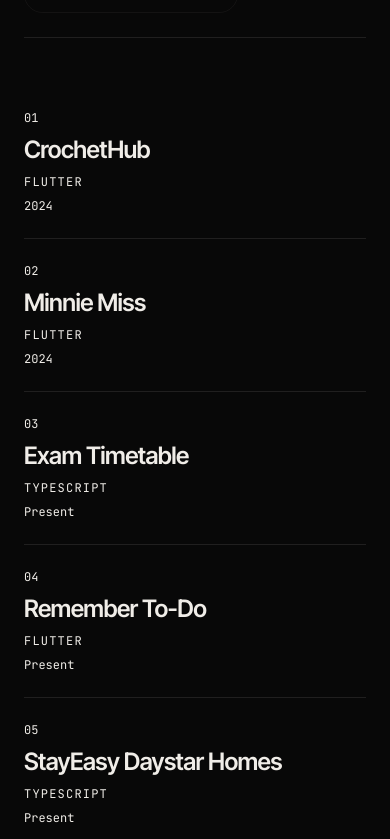
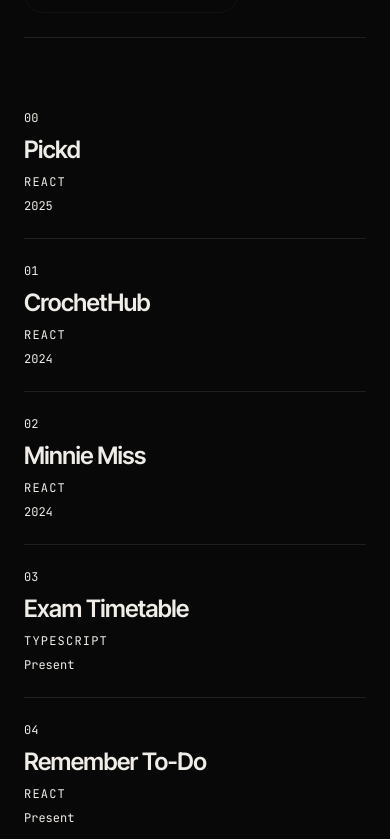
Before and after one commit to J-Derek/derrickmacharia, a React (Vite) app in the folder derek-portfolio/: page / in a window 390 px wide. Shown: the part 1105-1944 px from the top of the page. Built offline with nearby package versions, Linux system fonts and the light colour scheme; a web font is replaced by a local one.

Commit message:
fix: update project stacks to properly reflect mobile vs web, add pickd

```diff
--- a/derek-portfolio/src/data/projects.js
+++ b/derek-portfolio/src/data/projects.js
@@ -20,6 +20,27 @@ import screenshotRideCare from '../assets/screenshots/screenshot_ridecare.png';
 
 export const projects = [
   {
+    id: "pickd",
+    number: "00",
+    name: "Pickd",
+    logo: null,
+    tagline: "A modern, intelligent job matching and tracking assistant",
+    problem: "The job search process is fragmented across multiple platforms, spreadsheets, and emails. Candidates struggle to track applications, follow up at the right time, and manage interview schedules without losing context.",
+    solution: "Developed Pickd to unify the job search experience. It acts as an intelligent assistant that tracks applications, parsing job descriptions to match candidate skills, and providing a clean dashboard for managing the entire hiring pipeline.",
+    stack: ["React", "TypeScript", "Node.js", "Tailwind CSS"],
+    features: [
+      "Application tracking pipeline: visualize where you stand with every company",
+      "Intelligent skill matching: compares your resume against job descriptions",
+      "Automated follow-up reminders: never miss an opportunity to reconnect",
+      "Clean, distraction-free UI: focuses entirely on the tasks that move the needle"
+    ],
+    github: "https://github.com/J-Derek/pickd",
+    live: null,
+    screenshot: null,
+    color: "#ff3366",
+    status: "Shipped · 2025"
+  },
+  {
     id: "crochethub",
     number: "01",
     name: "CrochetHub",
@@ -27,7 +48,7 @@ export const projects = [
     tagline: "Unified social marketplace bringing Kenya's crochet community off WhatsApp",
     problem: "Kenya's crochet community — artisans, buyers, and enthusiasts — was scattered across WhatsApp groups, Instagram pages, and Facebook communities with no central home. Artisans had no professional way to list products, buyers had no reliable discovery channel, and community conversation was buried in group chats that new members couldn't access. The niche was underserved and fragmented with no platform designed specifically for it.",
     solution: "Built CrochetHub — a Flutter application that combines a social feed and a marketplace in a single platform, designed specifically for the crochet community. Artisans create profiles, list products with photos and pricing, and post to the community feed. Buyers browse listings, follow creators, and connect directly. The platform brings together functions that previously required three or four different apps into one focused, purpose-built space.",
-    stack: ["Flutter", "Firebase", "Dart"],
+    stack: ["React", "Firebase", "TypeScript"],
     features: [
       "Product marketplace: artisans list items with photos, descriptions, and pricing — a professional storefront that WhatsApp cannot offer",
       "Community feed: public posts, creator updates, and community interaction in a single scrollable timeline",
@@ -48,7 +69,7 @@ export const projects = [
     tagline: "Appointment booking platform that moves salons from walk-ins to structured scheduling",
     problem: "Most salons in Nairobi operate on a pure walk-in basis — customers arrive, join an unpredictable queue, and wait with no visibility into how long it will take. Staff have no way to forecast their day, allocate time per stylist, or reduce the idle-or-overwhelmed cycle that walk-in-only businesses face. There was no affordable, mobile-first booking tool built for local salon operations.",
     solution: "Built Minnie Miss (formerly TheSalon) — a Flutter booking application that brings structured scheduling to salons without requiring expensive point-of-sale systems or enterprise software. Customers browse available services, select a stylist, and book a specific time slot from their phone. Staff get a clean management view showing the day's confirmed appointments, assigned stylists, and time allocations — replacing guesswork with a structured daily schedule.",
-    stack: ["Flutter", "Firebase", "Dart"],
+    stack: ["React", "Firebase", "TypeScript"],
     features: [
       "Service browsing: customers see all available services with descriptions before booking — sets expectations and reduces chair-time disputes",
       "Stylist selection and time slot booking: customers pick who they want and when, giving them control while giving the salon predictability",
@@ -90,7 +111,7 @@ export const projects = [
     tagline: "Minimalist, high-performance task management application",
     problem: "Most task managers are weighed down by enterprise features that create friction for simple daily organization. Users need a way to capture thoughts at the speed of thought, without navigating complex hierarchies or slow cloud synchronization lag.",
     solution: "Built Remember To-Do as a 'velocity-first' productivity tool. By prioritizing a clean, distraction-free UI and local-first persistence, the app ensures that managing a day's priorities feels like a natural extension of the user's workflow rather than a chore.",
-    stack: ["Flutter", "Dart", "Hive", "Provider"],
+    stack: ["React", "TypeScript", "Tailwind CSS"],
     features: [
       "Zero-friction entry: optimized for one-tap task creation and quick-swipe completion",
       "Local-first architecture: uses Hive for ultra-fast data persistence with near-zero latency",
@@ -132,7 +153,7 @@ export const projects = [
     tagline: "Accessible ride-hailing for users with specialized mobility needs",
     problem: "Mainstream ride-sharing apps rarely account for the specific needs of passengers with mobility challenges. Whether it's a lack of wheelchair-accessible vehicles or drivers who aren't trained for assisted transit, a significant demographic is left behind by current urban mobility solutions.",
     solution: "Conceptualized and initiated RideCare to fill the accessibility gap. The platform focuses on 'Specialized Matching' — ensuring that users who need specific vehicle types or assisted care are paired only with drivers and fleets equipped to provide them.",
-    stack: ["Flutter", "Dart", "Firebase", "Google Maps SDK"],
+    stack: ["React", "TypeScript", "Firebase", "Google Maps SDK"],
     features: [
       "Accessibility-first matching: users specify their exact needs (ramp, lift, extra legroom) as a primary booking filter",
       "Trained driver network: platform prioritizes drivers with certifications in assisted passenger transit",
@@ -215,7 +236,7 @@ export const projects = [
     tagline: "A personal multimedia player built from scratch because nothing else felt right",
     problem: "Most media player apps are either cluttered with features built for the masses or stripped down to the point of being unusable for someone with a specific vision of how their media experience should feel. This project wasn't commissioned by a client — it was built out of personal dissatisfaction with the available options and a desire to ship a complete, polished application entirely on personal initiative.",
     solution: "Designed and built Onyx — a personal Flutter multimedia player for music, movies, and media content from a unified interface. The entire scope was self-defined: no client brief, no external requirements, no deadline other than a personal one. The project demonstrates the ability to identify a personal problem, make every product decision independently, and ship a finished application without external accountability or direction.",
-    stack: ["Flutter", "Dart"],
+    stack: ["React", "TypeScript", "Tailwind CSS"],
     features: [
       "Unified playback: music and video from a single interface — no switching between apps",
       "Clean, intentional UI: designed from scratch to feel exactly right, not adapted from a template",
@@ -235,7 +256,7 @@ export const projects = [
     tagline: "A user-centric reimagining of the Kenya Revenue Authority portal",
     problem: "The official KRA iTax portal is a case study in UI friction — dated tables, confusing navigation, and a lack of visual feedback make tax compliance an intimidating and error-prone process for the average citizen.",
     solution: "Took on the personal challenge of redesigning the iTax experience for the modern web. Harmony Hub focuses on 'Dashboards over Databases,' translating complex tax obligations into a clean, guided journey that prioritizes user comprehension and ease of use.",
-    stack: ["Flutter", "Dart", "Framer Motion", "Material 3"],
+    stack: ["React", "TypeScript", "Framer Motion", "Tailwind CSS"],
     features: [
       "Simplified compliance tracking: a clear, color-coded dashboard showing filing status and upcoming deadlines",
       "Guided filing wizards: breaks down complex returns into simple, step-by-step conversational forms",
```
